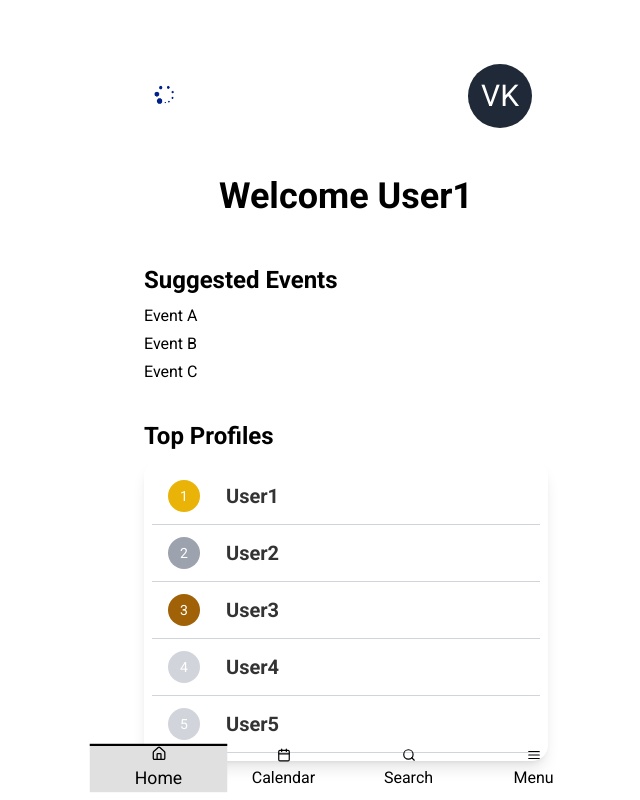
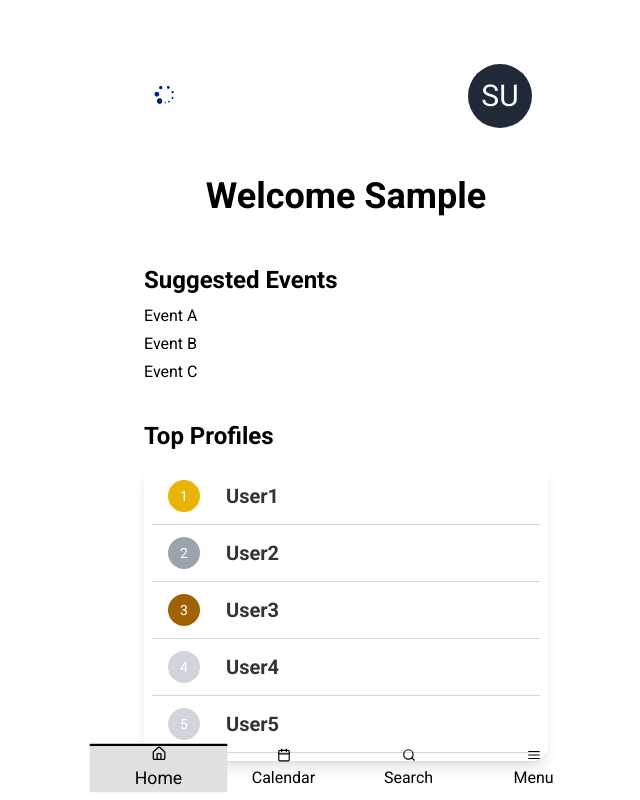
Before and after one commit to parentoni/tabletop, a React (Create React App) app: page /home in a window 1280 px wide. Shown: the top 800 px of the page, without its empty margins (294-934 px from the left). Built offline with nearby package versions, Linux system fonts and the light colour scheme; no server answers; sample sign-in values are in the browser's storage.

Commit message:
feat: updated some info to be real

```diff
--- a/src/index.tsx
+++ b/src/index.tsx
@@ -8,6 +8,7 @@ import { getAnalytics } from "firebase/analytics";
 import { RouterProvider } from 'react-router';
 import { router } from './Router';
 import { getAuth } from 'firebase/auth';
+import { UserContextProvider } from './shared/UserContext';
 // TODO: Add SDKs for Firebase products that you want to use
 // https://firebase.google.com/docs/web/setup#available-libraries
 
@@ -55,9 +56,9 @@ const root = ReactDOM.createRoot(
   document.getElementById('root') as HTMLElement
 );
 root.render(
-  <React.StrictMode>
-    <Root />
-  </React.StrictMode>
+  <UserContextProvider>
+    <RouterProvider router={router}/>
+  </UserContextProvider>
 );
 
 // If you want to start measuring performance in your app, pass a function
--- a/src/pages/home/Home.tsx
+++ b/src/pages/home/Home.tsx
@@ -2,10 +2,23 @@ import { Base } from "../../shared/BasePage";
 import { Navbar } from "../../shared/Navbar";
 import { UserIcon } from "../../shared/UserIcon";
 import { TopProfiles } from "../../shared/TopProfiles";
+import { useEffect, useState } from "react";
+import { onAuthStateChanged, User } from "firebase/auth";
+import { auth } from "../..";
 
 export const Home = () => {
+
   const suggestedEvents = ["Event A", "Event B", "Event C"];
   const recentActivities = ["Activity 1", "Activity 2", "Activity 3"];
+
+  const [user, setUser] = useState<User>();
+
+  useEffect(() => {
+    onAuthStateChanged(auth, (user) => {
+      if (!user) return;
+      setUser(user)
+    });
+  }, [])
 
   return (
     <div className="container mx-auto max-w-sm">
@@ -15,7 +28,7 @@ export const Home = () => {
           <UserIcon />
         </div>
         <div className="welcome-message text-center p-4">
-          <h1 className="text-4xl font-bold mb-4">Welcome User1</h1>
+          <h1 className="text-4xl font-bold mb-4">Welcome {user?.displayName?.split(" ")[0]}</h1>
         </div>
 
         <div className="suggested-events p-4">
--- a/src/shared/Navbar.tsx
+++ b/src/shared/Navbar.tsx
@@ -1,5 +1,8 @@
 import { useNavigate, useLocation } from "react-router-dom";
 import { AlignJustify, Calendar, Home, Search } from "lucide-react";
+import { onAuthStateChanged } from "firebase/auth";
+import { auth } from "..";
+import { useEffect } from "react";
 
 export const Navbar = () => {
   const navigate = useNavigate();
@@ -21,6 +24,12 @@ export const Navbar = () => {
     navigate("/home");
   };
 
+  useEffect(() => {
+    onAuthStateChanged(auth, (user) => {
+      if (user) return;
+      navigate("/login")
+    })
+  }, [])
   return (
     <div className="btm-nav max-w-sm mx-auto">
       <button
--- /dev/null
+++ b/src/shared/UserContext.tsx
@@ -0,0 +1,29 @@
+import { onAuthStateChanged, User } from "firebase/auth"
+import { createContext, useEffect, useState } from "react"
+import { auth } from "..";
+
+export type UserContextInterface = {
+  user: User
+}
+
+export const UserContext = createContext<UserContextInterface>({} as UserContextInterface);
+export const UserContextProvider = ({children}: React.PropsWithChildren<{}>) => {
+
+  // WARNING: only use this user to display...
+  // all other use cases: fetching data, etc, should be implemented using onAuthStateChanged
+
+  const [user, setUser] = useState<User>({} as User);
+
+  useEffect(() => {
+    onAuthStateChanged(auth, (user) => {
+      if (!user) return;
+      setUser(user);
+    })
+  }, [])
+
+  return(
+    <UserContext.Provider value={{user}}>
+      {children}
+    </UserContext.Provider>
+  )
+}
--- a/src/shared/UserIcon.tsx
+++ b/src/shared/UserIcon.tsx
@@ -1,12 +1,26 @@
+import { onAuthStateChanged } from "firebase/auth";
+import { useEffect, useState } from "react";
+import { auth } from ".."
 
 
-const userInitials = "VK"
 
 export const UserIcon = () => {
+
+  const [initial, setInitial] = useState<string>("");
+  useEffect(() => {
+    onAuthStateChanged(auth, (user) => {
+      const splitted: string[] = user?.displayName?.split(" ") || [];
+      if (splitted.length === 0) return;
+      setInitial(splitted[0][0]);
+      if (splitted.length === 1) return;
+      setInitial(splitted[0][0] + splitted[1][0]);
+    })
+  }, [])
+
   return (
     <div className="avatar placeholder flex justify-end w-full m-4">
       <div className="bg-gray-800 text-white w-16 rounded-full">
-        <span className="text-3xl">{userInitials}</span>
+        <span className="text-3xl">{initial.toUpperCase()}</span>
       </div>
     </div>
   )
```
